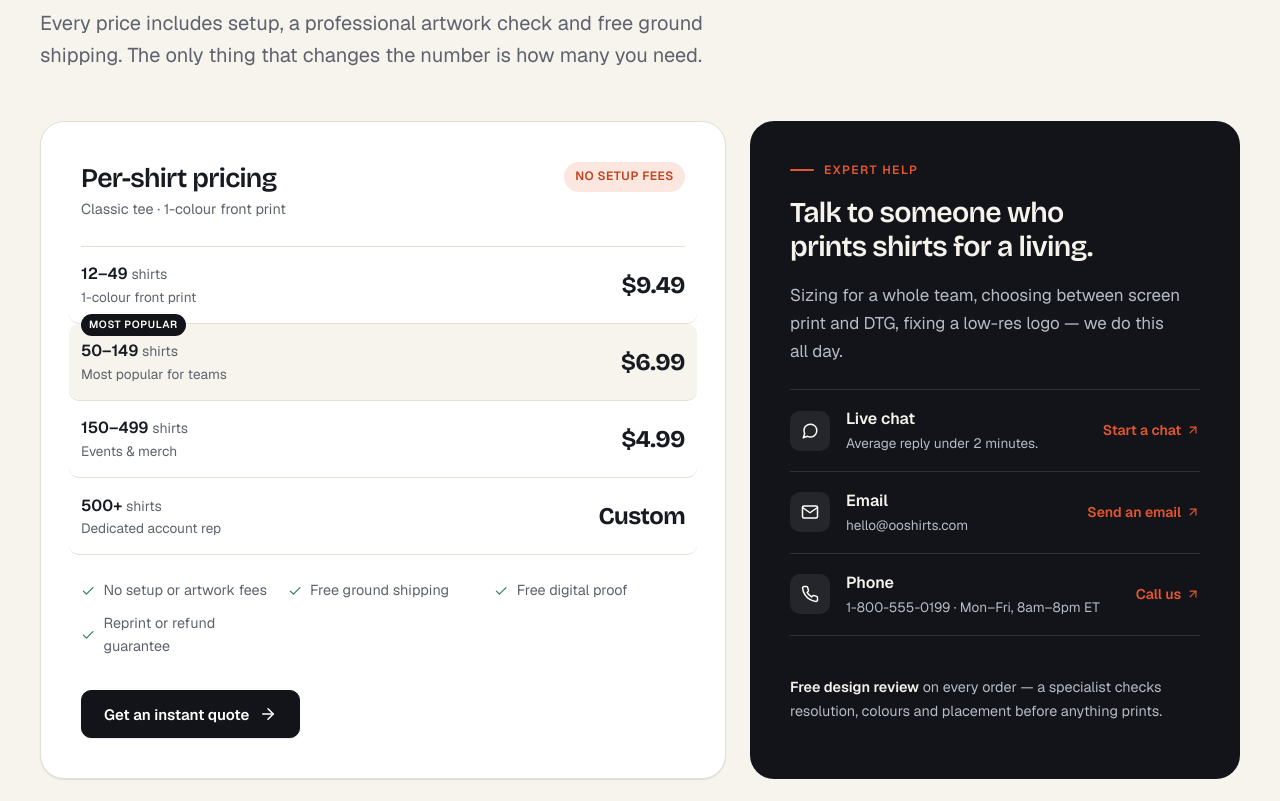
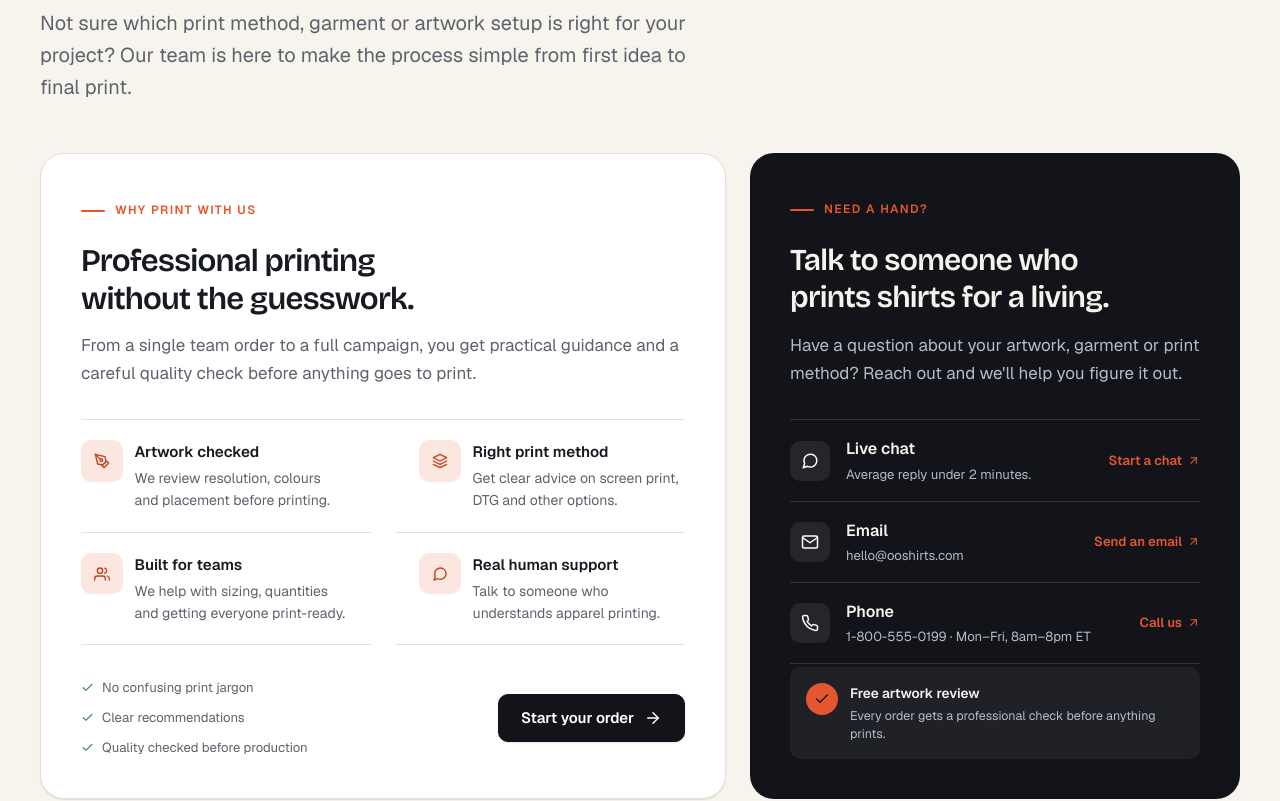
Before and after one commit to mainuddin-sani/oshirts, a Next.js app: page / in a window 1280 px wide. Shown: the part 6380-7181 px from the top of the page. Built offline with nearby package versions, Linux system fonts and the light colour scheme.

Commit message:
pricing section added

```diff
--- a/src/components/home/SupportPricing/SupportPricing.js
+++ b/src/components/home/SupportPricing/SupportPricing.js
@@ -1,61 +1,157 @@
 import Link from "next/link";
-import { FiCheck, FiArrowRight, FiArrowUpRight } from "react-icons/fi";
+import {
+  FiCheck,
+  FiArrowRight,
+  FiArrowUpRight,
+  FiMessageCircle,
+  FiLayers,
+  FiPenTool,
+  FiUsers,
+} from "react-icons/fi";
 import Reveal from "@/components/motion/Reveal";
 import SectionHeading from "@/components/ui/SectionHeading";
-import { pricing, support, site } from "@/data/home";
+import { support, site } from "@/data/home";
 import styles from "./SupportPricing.module.css";
 
 export default function SupportPricing() {
   return (
-    <section id="pricing" className="ic_section_space" aria-labelledby="pricing-title">
+    <section
+      id="support"
+      className="ic_section_space"
+      aria-labelledby="support-section-title"
+    >
       <div className="ic_container">
         <SectionHeading
-          eyebrow="Pricing & support"
-          title={<span id="pricing-title">Transparent pricing. Human help.</span>}
-          description="Every price includes setup, a professional artwork check and free ground shipping. The only thing that changes the number is how many you need."
+          eyebrow="Expert support"
+          title={
+            <span id="support-section-title">
+              Great prints start with the right advice.
+            </span>
+          }
+          description="Not sure which print method, garment or artwork setup is right for your project? Our team is here to make the process simple from first idea to final print."
         />
 
         <div className={styles.grid}>
-          <Reveal as="article" className={styles.pricing} aria-labelledby="tiers-title">
-            <header className={styles.pricingHead}>
-              <div>
-                <h3 id="tiers-title">Per-shirt pricing</h3>
-                <p>Classic tee · 1-colour front print</p>
+          <Reveal
+            as="article"
+            className={styles.features}
+            aria-labelledby="features-title"
+          >
+            <div className={styles.featuresIntro}>
+              <span className="ic_eyebrow">Why print with us</span>
+
+              <h3 id="features-title">
+                Professional printing without the guesswork.
+              </h3>
+
+              <p>
+                From a single team order to a full campaign, you get practical
+                guidance and a careful quality check before anything goes to
+                print.
+              </p>
+            </div>
+
+            <div className={styles.featureGrid}>
+              <div className={styles.feature}>
+                <span className={styles.featureIcon}>
+                  <FiPenTool aria-hidden="true" />
+                </span>
+
+                <div>
+                  <strong>Artwork checked</strong>
+                  <span>
+                    We review resolution, colours and placement before printing.
+                  </span>
+                </div>
               </div>
-              <span className={styles.badge}>No setup fees</span>
-            </header>
 
-            <ul className={styles.tiers}>
-              {pricing.tiers.map((tier, i) => (
-                <li key={tier.qty} className={i === 1 ? styles.popular : ""}>
-                  <span className={styles.qty}>
-                    {tier.qty} <small>shirts</small>
+              <div className={styles.feature}>
+                <span className={styles.featureIcon}>
+                  <FiLayers aria-hidden="true" />
+                </span>
+
+                <div>
+                  <strong>Right print method</strong>
+                  <span>
+                    Get clear advice on screen print, DTG and other options.
                   </span>
-                  <span className={styles.note}>{tier.note}</span>
-                  <span className={styles.tierPrice}>{tier.price}</span>
-                </li>
-              ))}
-            </ul>
+                </div>
+              </div>
 
-            <ul className={styles.includes}>
-              {pricing.includes.map((item) => (
-                <li key={item}>
+              <div className={styles.feature}>
+                <span className={styles.featureIcon}>
+                  <FiUsers aria-hidden="true" />
+                </span>
+
+                <div>
+                  <strong>Built for teams</strong>
+                  <span>
+                    We help with sizing, quantities and getting everyone
+                    print-ready.
+                  </span>
+                </div>
+              </div>
+
+              <div className={styles.feature}>
+                <span className={styles.featureIcon}>
+                  <FiMessageCircle aria-hidden="true" />
+                </span>
+
+                <div>
+                  <strong>Real human support</strong>
+                  <span>
+                    Talk to someone who understands apparel printing.
+                  </span>
+                </div>
+              </div>
+            </div>
+
+            <div className={styles.featureFooter}>
+              <div className={styles.checkList}>
+                <span>
                   <FiCheck aria-hidden="true" />
-                  {item}
-                </li>
-              ))}
-            </ul>
+                  No confusing print jargon
+                </span>
 
-            <Link href={site.ctaSecondary.href} className="ic_btn ic_btn_primary">
-              Get an instant quote
-              <FiArrowRight aria-hidden="true" />
-            </Link>
+                <span>
+                  <FiCheck aria-hidden="true" />
+                  Clear recommendations
+                </span>
+
+                <span>
+                  <FiCheck aria-hidden="true" />
+                  Quality checked before production
+                </span>
+              </div>
+
+              <Link
+                href={site.ctaSecondary.href}
+                className="ic_btn ic_btn_primary"
+              >
+                Start your order
+                <FiArrowRight aria-hidden="true" />
+              </Link>
+            </div>
           </Reveal>
 
-          <Reveal as="aside" delay={0.12} className={`ic_theme_dark ${styles.support}`} aria-labelledby="support-title">
-            <span className="ic_eyebrow">Expert help</span>
-            <h3 id="support-title">Talk to someone who prints shirts for a living.</h3>
-            <p>Sizing for a whole team, choosing between screen print and DTG, fixing a low-res logo — we do this all day.</p>
+          <Reveal
+            as="aside"
+            delay={0.12}
+            className={`ic_theme_dark ${styles.support}`}
+            aria-labelledby="support-title"
+          >
+            <div>
+              <span className="ic_eyebrow">Need a hand?</span>
+
+              <h3 id="support-title">
+                Talk to someone who prints shirts for a living.
+              </h3>
+
+              <p>
+                Have a question about your artwork, garment or print method?
+                Reach out and we'll help you figure it out.
+              </p>
+            </div>
 
             <ul className={styles.channels}>
               {support.map(({ icon: Icon, title, text, action, href }) => (
@@ -63,21 +159,32 @@ export default function SupportPricing() {
                   <span className={styles.channelIcon}>
                     <Icon size={18} aria-hidden="true" />
                   </span>
+
                   <div>
                     <strong>{title}</strong>
                     <span>{text}</span>
                   </div>
+
                   <a href={href} className={styles.channelAction}>
-                    {action} <FiArrowUpRight aria-hidden="true" />
+                    {action}
+                    <FiArrowUpRight aria-hidden="true" />
                   </a>
                 </li>
               ))}
             </ul>
 
-            <p className={styles.reviewNote}>
-              <strong>Free design review</strong> on every order — a specialist checks resolution, colours and
-              placement before anything prints.
-            </p>
+            <div className={styles.reviewNote}>
+              <span className={styles.reviewCheck}>
+                <FiCheck aria-hidden="true" />
+              </span>
+
+              <div className={styles.ic_botton_review}>
+                <strong>Free artwork review</strong>
+                <span>
+                  Every order gets a professional check before anything prints.
+                </span>
+              </div>
+            </div>
           </Reveal>
         </div>
       </div>
--- a/src/components/home/SupportPricing/SupportPricing.module.css
+++ b/src/components/home/SupportPricing/SupportPricing.module.css
@@ -4,7 +4,7 @@
   align-items: stretch;
 }
 
-.pricing {
+.features {
   display: flex;
   flex-direction: column;
   padding: clamp(1.5rem, 3.5vw, 2.5rem);
@@ -14,122 +14,97 @@
   box-shadow: var(--ic-shadow-sm);
 }
 
-.pricingHead {
-  display: flex;
-  flex-wrap: wrap;
-  align-items: flex-start;
-  justify-content: space-between;
-  gap: var(--ic-space-3);
+.featuresIntro {
+  max-width: 680px;
 }
 
-.pricingHead p {
-  margin-top: 0.25rem;
-  font-size: 0.9rem;
+.featuresIntro h3 {
+  margin-top: 0.45rem;
+  font-size: clamp(1.5rem, 1.25rem + 0.9vw, 2rem);
+  letter-spacing: var(--ic-tracking-tight);
 }
 
-.badge {
-  padding: 0.35rem 0.7rem;
-  border-radius: var(--ic-radius-pill);
-  background: var(--ic-accent-soft);
-  color: var(--ic-accent-deep);
-  font-size: 0.75rem;
-  font-weight: 600;
-  letter-spacing: 0.04em;
-  text-transform: uppercase;
+.featuresIntro p {
+  max-width: 620px;
+  margin-top: var(--ic-space-3);
+  color: var(--ic-text-muted);
 }
 
-.tiers {
-  margin-top: var(--ic-space-5);
+.featureGrid {
+  display: grid;
+  grid-template-columns: 1fr;
+  gap: 0;
+  margin-top: var(--ic-space-6);
   border-top: 1px solid var(--ic-border);
 }
 
-.tiers li {
+.feature {
   display: grid;
-  grid-template-columns: 1fr auto;
-  grid-template-areas:
-    "qty price"
-    "note price";
-  align-items: center;
-  gap: 0 var(--ic-space-4);
-  padding: 0.9rem 0.75rem;
-  margin-inline: -0.75rem;
+  grid-template-columns: auto 1fr;
+  gap: var(--ic-space-3);
+  padding: 1.25rem 0;
   border-bottom: 1px solid var(--ic-border);
-  border-radius: var(--ic-radius-sm);
-  transition: background-color var(--ic-dur-fast) var(--ic-ease);
 }
 
-.tiers li:hover {
-  background: var(--ic-paper);
+.featureIcon {
+  display: inline-flex;
+  align-items: center;
+  justify-content: center;
+  width: 2.6rem;
+  height: 2.6rem;
+  flex: none;
+  border-radius: var(--ic-radius-sm);
+  background: var(--ic-accent-soft);
+  color: var(--ic-accent-deep);
 }
 
-.popular {
-  background: var(--ic-paper);
-  position: relative;
+.feature div {
+  display: grid;
+  gap: 0.25rem;
 }
 
-.popular::before {
-  content: "Most popular";
-  position: absolute;
-  top: -0.6rem;
-  left: 0.75rem;
-  padding: 0.15rem 0.5rem;
-  border-radius: var(--ic-radius-pill);
-  background: var(--ic-ink);
-  color: #fff;
-  font-size: 0.65rem;
-  font-weight: 600;
-  letter-spacing: 0.06em;
-  text-transform: uppercase;
+.feature strong {
+  font-size: 0.95rem;
 }
 
-.qty {
-  grid-area: qty;
-  font-weight: 600;
-}
-
-.qty small {
-  font-weight: 400;
+.feature div span {
+  max-width: 420px;
+  font-size: 0.875rem;
+  line-height: 1.55;
   color: var(--ic-text-muted);
 }
 
-.note {
-  grid-area: note;
-  font-size: 0.85rem;
+.featureFooter {
+  display: flex;
+  flex-wrap: wrap;
+  align-items: center;
+  justify-content: space-between;
+  gap: var(--ic-space-5);
+  margin-top: var(--ic-space-6);
+}
+
+.checkList {
+  display: grid;
+  gap: 0.55rem;
+}
+
+.checkList span {
+  display: inline-flex;
+  align-items: center;
+  gap: 0.5rem;
+  font-size: 0.82rem;
   color: var(--ic-text-muted);
 }
 
-.tierPrice {
-  grid-area: price;
-  font-family: var(--ic-font-display);
-  font-size: 1.5rem;
-  font-weight: 700;
-  letter-spacing: var(--ic-tracking-tight);
-}
-
-.includes {
-  display: grid;
-  grid-template-columns: repeat(auto-fit, minmax(190px, 1fr));
-  gap: 0.6rem 1rem;
-  margin: var(--ic-space-5) 0 var(--ic-space-6);
-}
-
-.includes li {
-  display: flex;
-  align-items: center;
-  gap: 0.5rem;
-  font-size: 0.9rem;
-  color: var(--ic-text-muted);
-}
-
-.includes svg {
+.checkList svg {
   flex: none;
   color: var(--ic-success);
 }
 
-.pricing > a {
-  margin-top: auto;
-  align-self: flex-start;
-}
+
+/* --------------------------------
+   Support panel
+-------------------------------- */
 
 .support {
   display: flex;
@@ -139,35 +114,45 @@
 }
 
 .support h3 {
-  font-size: clamp(1.4rem, 1.2rem + 0.8vw, 1.8rem);
+  max-width: 500px;
+  margin-top: 0.45rem;
+  font-size: clamp(1.45rem, 1.2rem + 0.9vw, 1.9rem);
+  letter-spacing: var(--ic-tracking-tight);
 }
 
-.support > p {
+.support>div>p {
+  max-width: 480px;
   margin-top: var(--ic-space-4);
+  color: var(--ic-text-muted);
 }
+
+
+/* --------------------------------
+   Contact channels
+-------------------------------- */
 
 .channels {
   display: grid;
-  margin-top: var(--ic-space-5);
+  margin-top: var(--ic-space-6);
   border-top: 1px solid var(--ic-border);
 }
 
 .channels li {
   display: grid;
   grid-template-columns: auto 1fr;
-  gap: 0.25rem var(--ic-space-4);
+  gap: 0.3rem var(--ic-space-4);
   align-items: center;
   padding: var(--ic-space-4) 0;
   border-bottom: 1px solid var(--ic-border);
 }
 
-.channels li > div {
+.channels li>div {
   display: grid;
   gap: 0.1rem;
 }
 
-.channels li > div span {
-  font-size: 0.85rem;
+.channels li>div span {
+  font-size: 0.82rem;
   color: var(--ic-text-muted);
 }
 
@@ -187,28 +172,89 @@
   display: inline-flex;
   align-items: center;
   gap: 0.3rem;
-  font-size: 0.875rem;
+  margin-top: 0.15rem;
+  font-size: 0.82rem;
   font-weight: 600;
   color: var(--ic-accent);
+  transition:
+    color var(--ic-dur-fast) var(--ic-ease),
+    transform var(--ic-dur-fast) var(--ic-ease);
 }
 
 .channelAction:hover {
   text-decoration: underline;
+  transform: translateX(2px);
 }
 
+
+/* --------------------------------
+   Review callout
+-------------------------------- */
+
 .reviewNote {
+  display: flex;
+  align-items: flex-start;
+  gap: var(--ic-space-3);
   margin-top: auto;
-  padding-top: var(--ic-space-5);
-  font-size: 0.9rem;
+  padding: 1rem;
+  border-radius: var(--ic-radius-sm);
+  background: rgba(255, 255, 255, 0.055);
 }
 
+.reviewCheck {
+  display: inline-flex;
+  align-items: center;
+  justify-content: center;
+  width: 2rem;
+  height: 2rem;
+  flex: none;
+  border-radius: 50%;
+  background: var(--ic-accent);
+  color: var(--ic-ink);
+}
+
+.reviewNote .ic_botton_review {
+  display: grid;
+  gap: 0.15rem;
+  margin: 0;
+}
+
+.reviewNote strong {
+  font-size: 0.85rem;
+}
+
+.reviewNote .ic_botton_review span {
+  font-size: 0.78rem;
+  line-height: 1.45;
+  color: var(--ic-text-muted);
+}
+
+
+/* --------------------------------
+   Responsive
+-------------------------------- */
+
 @media (min-width: 640px) {
+  .featureGrid {
+    grid-template-columns: repeat(2, 1fr);
+    column-gap: var(--ic-space-5);
+  }
+
+  .feature:nth-child(odd) {
+    padding-right: var(--ic-space-5);
+  }
+
+  .feature:nth-child(even) {
+    padding-left: var(--ic-space-5);
+  }
+
   .channels li {
     grid-template-columns: auto 1fr auto;
   }
 
   .channelAction {
     grid-column: auto;
+    margin-top: 0;
   }
 }
 
@@ -216,4 +262,20 @@
   .grid {
     grid-template-columns: 7fr 5fr;
   }
+
+  .featureGrid {
+    margin-top: var(--ic-space-6);
+  }
 }
+
+@media (max-width: 639px) {
+  .featureFooter {
+    align-items: flex-start;
+    flex-direction: column;
+  }
+
+  .featureFooter .ic_btn {
+    width: 100%;
+    justify-content: center;
+  }
+}
```
